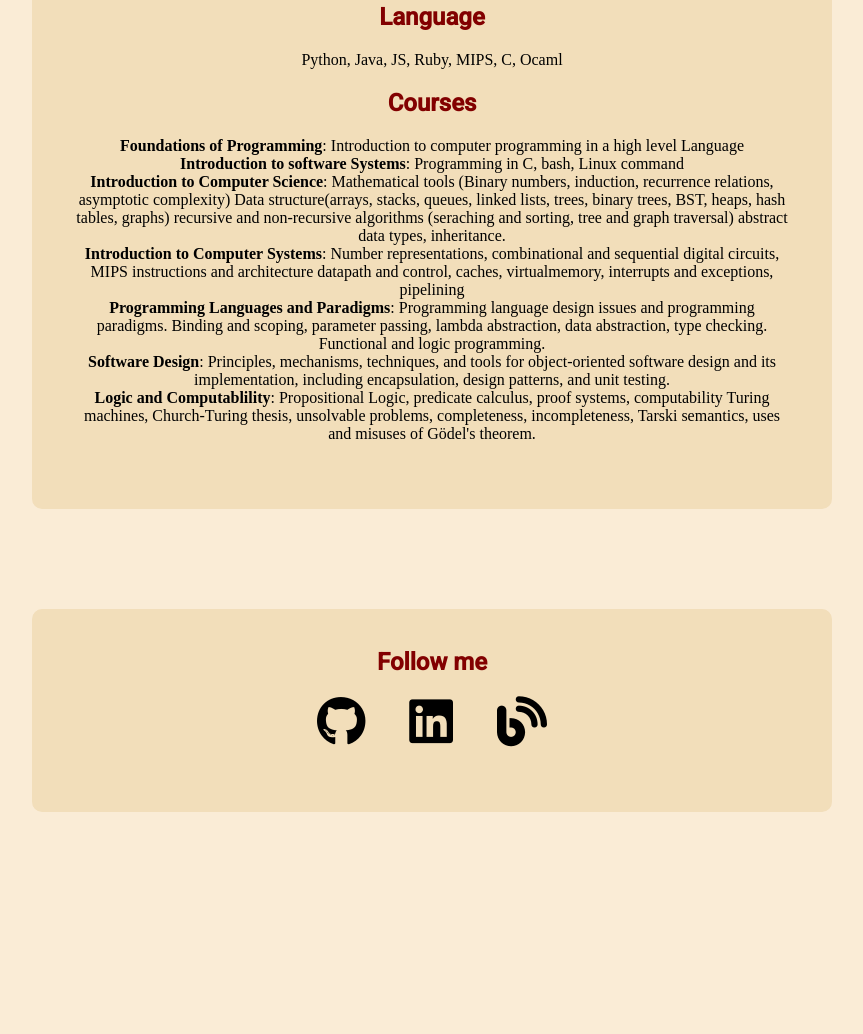
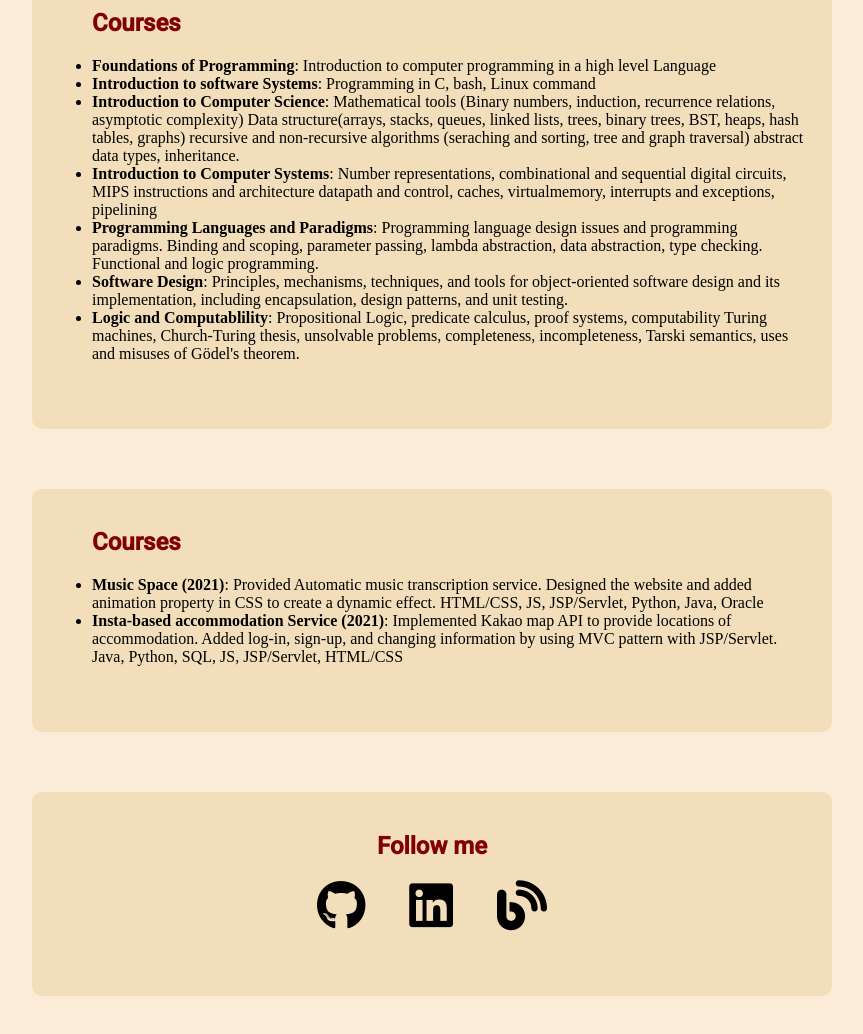
Before and after one commit to GorillaDunk/profile, a plain HTML site: page index.html in a window 1280 px wide. Shown: the part 776-1810 px from the top of the page, without its empty margins (208-1071 px from the left). Before the commit the page ends 1688 px from the top, so only its background shows below. Drawn offline with Linux system fonts and the light colour scheme.

Commit message:
make my profile prettier

```diff
--- a/index.html
+++ b/index.html
@@ -10,7 +10,7 @@
 <body>
 
   <div class="container">
-    <div class="card">
+    <div id="card_head">
       <h1>DongHyeon Kim</h1>
       <img class="img-circle" src="/images/profile_pic.jpeg" alt="profile">
       <p>
@@ -53,7 +53,17 @@
           Church-Turing thesis, unsolvable problems, completeness, incompleteness, Tarski semantics, uses and misuses of Gödel's theorem.</li>
       </ul>
   </div>
-    <div class="card">
+
+  <div class = "card">
+    <ul>
+      <h2>Courses</h2>
+        <li><Strong>Music Space (2021)</Strong>: Provided Automatic music transcription service. Designed the website and added animation property in CSS to create a dynamic effect.  HTML/CSS, JS, JSP/Servlet, Python, Java, Oracle </li>
+        <li><Strong>Insta-based accommodation Service (2021)</Strong>: Implemented Kakao map API to provide locations of accommodation. Added log-in, sign-up, and changing information by using MVC pattern with JSP/Servlet. Java, Python, SQL, JS, JSP/Servlet, HTML/CSS </li>
+      </ul>
+  </div>
+
+
+    <div class="card_bottom">
       <h2>Follow me</h2>
       <ul>
         <li><a href = "https://github.com/GorillaDunk" target="_blank"><i class="fa-brands fa-github"></i></a></li>
--- a/style.css
+++ b/style.css
@@ -12,10 +12,25 @@ body {
     margin: 0 auto;
   }
 
+  #card_head{
+    background: #F2DEBA;
+    border-radius: 10px;
+    margin: 60px 0 60px 0;
+    padding: 20px 20px 50px 20px;
+
+  }
   .card{
     background: #F2DEBA;
+    text-align: left;
     border-radius: 10px;
-    margin: 100px 0 100px 0;
+    margin: 60px 0 60px 0;
+    padding: 20px 20px 50px 20px;
+  }
+
+  .card_bottom{
+    background: #F2DEBA;
+    border-radius: 10px;
+    margin: 60px 0 60px 0;
     padding: 20px 20px 50px 20px;
   }
 
@@ -32,12 +47,12 @@ body {
   .class_a {
     margin: 70px 0px 0px 0;
   }
-  .card > ul > li{
+  .card_bottom > ul > li{
     display: inline-block;
     padding: 0px 20px;
   }
 
-  .card >ul {
+  .card_bottom >ul {
     list-style: none;
     padding-left: 0px;
   }
```
